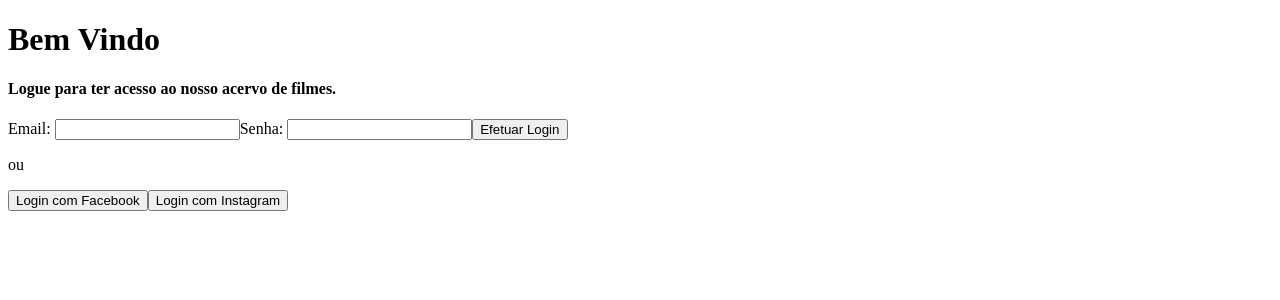
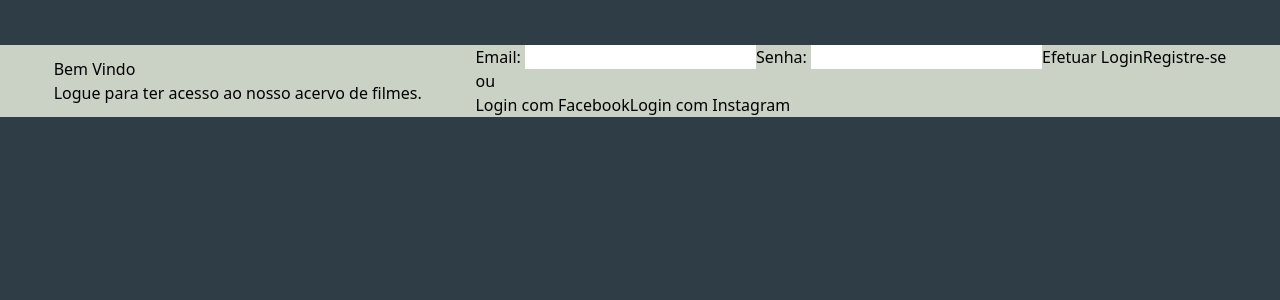
Before and after one commit to pedrofdnn/projeto2, a Next.js app: page / in a window 1280 px wide. Shown: the top 300 px of the page. Built offline with nearby package versions, Linux system fonts and the light colour scheme.

Commit message:
estilizando tela de login

```diff
--- a/app/Pages/LoginPage.tsx
+++ b/app/Pages/LoginPage.tsx
@@ -2,9 +2,9 @@ import React from "react";
 
 export default function LoginPage() {
   return (
-    <div>
+    <div className="log-container flex flex-row flex-wrap justify-evenly items-center content-center">
       <div>
-        <h1>Bem Vindo</h1>
+        <h1 className="">Bem Vindo</h1>
         <h4>Logue para ter acesso ao nosso acervo de filmes.</h4>
       </div>
 
@@ -15,6 +15,7 @@ export default function LoginPage() {
         <label>Senha: </label>
         <input type="password" />
         <button type="submit">Efetuar Login</button>
+        <button type="submit">Registre-se</button>
         <p>ou</p>
 
         <button>Login com Facebook</button>
--- /dev/null
+++ b/app/globals.css
@@ -0,0 +1,14 @@
+@tailwind base;
+@tailwind components;
+@tailwind utilities;
+
+.main-container {
+  background-color: #2f3e46;
+  min-height: 100vh;
+}
+
+.log-container {
+  background-color: #cad2c5;
+  position: relative;
+  top: 45px;
+}
--- a/app/layout.tsx
+++ b/app/layout.tsx
@@ -1,3 +1,5 @@
+import "./globals.css";
+
 export const metadata = {
   title: "Loca Filmes",
   description: "",
--- a/app/page.tsx
+++ b/app/page.tsx
@@ -3,7 +3,7 @@ import LoginPage from "./Pages/LoginPage";
 
 export default function App() {
   return (
-    <div>
+    <div className="main-container">
       <LoginPage />
     </div>
   );
--- a/package.json
+++ b/package.json
@@ -18,11 +18,11 @@
     "@types/node": "^20",
     "@types/react": "^18",
     "@types/react-dom": "^18",
-    "autoprefixer": "^10.0.1",
+    "autoprefixer": "^10.4.16",
     "eslint": "^8",
     "eslint-config-next": "14.0.4",
-    "postcss": "^8",
-    "tailwindcss": "^3.3.0",
+    "postcss": "^8.4.33",
+    "tailwindcss": "^3.4.1",
     "typescript": "^5"
   }
 }
--- a/tailwind.config.ts
+++ b/tailwind.config.ts
@@ -1,20 +1,15 @@
-import type { Config } from 'tailwindcss'
+/** @type {import('tailwindcss').Config} */
+module.exports = {
+  content: [
+    "./app/**/*.{js,ts,jsx,tsx,mdx}",
+    "./pages/**/*.{js,ts,jsx,tsx,mdx}",
+    "./components/**/*.{js,ts,jsx,tsx,mdx}",
 
-const config: Config = {
-  content: [
-    './pages/**/*.{js,ts,jsx,tsx,mdx}',
-    './components/**/*.{js,ts,jsx,tsx,mdx}',
-    './app/**/*.{js,ts,jsx,tsx,mdx}',
+    // Or if using `src` directory:
+    "./src/**/*.{js,ts,jsx,tsx,mdx}",
   ],
   theme: {
-    extend: {
-      backgroundImage: {
-        'gradient-radial': 'radial-gradient(var(--tw-gradient-stops))',
-        'gradient-conic':
-          'conic-gradient(from 180deg at 50% 50%, var(--tw-gradient-stops))',
-      },
-    },
+    extend: {},
   },
   plugins: [],
-}
-export default config
+};
```
Also changed, not shown: 1 other file (tests, documents, lock files or other folders).
